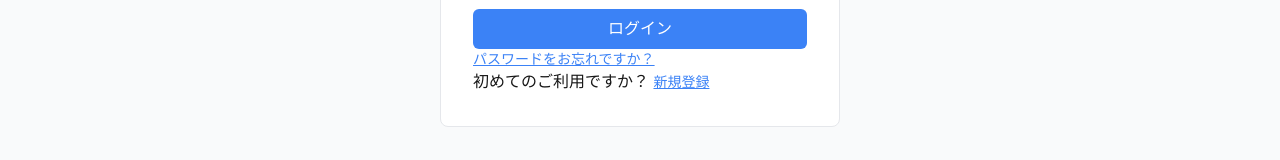
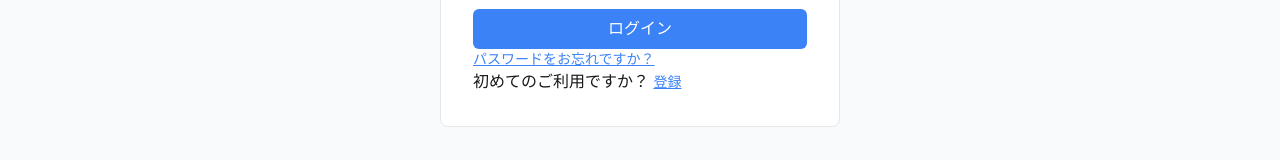
Before and after one commit to polweb/polygon-web, a Next.js app in the folder pol-web/: page /login in a window 1280 px wide. Shown: the part 529-689 px from the top of the page. Built offline with nearby package versions, Linux system fonts and the light colour scheme; no server answers.

Commit message:
ページ変更

```diff
--- a/pol-web/app/login/page.tsx
+++ b/pol-web/app/login/page.tsx
@@ -1,31 +1,25 @@
 // app/login/page.tsx
 "use client";
-
 import { useState } from "react";
 import { signInWithEmailAndPassword } from "firebase/auth";
 import { auth } from "@/libs/firebase";
 import { useRouter } from "next/navigation";
 import styles from "./login.module.css";
-
 export default function LoginPage() {
   const [email, setEmail] = useState("");
   const [password, setPassword] = useState("");
   const [keepLoggedIn, setKeepLoggedIn] = useState(false);
   const [error, setError] = useState("");
   const router = useRouter();
-
   const handleSubmit = async (e: React.FormEvent) => {
     e.preventDefault();
     setError("");
-
     // メールパターンチェック（uから始まり@st.pu-toyama.ac.jpで終わる）
     const allowedPattern = /^[ut]\d{6}@st\.pu-toyama\.ac\.jp$/;
     if (!allowedPattern.test(email)) {
       setError("このメールアドレスではログインできません。");
       return;
     }
-
-
     try {
       await signInWithEmailAndPassword(auth, email, password);
       alert("ログインに成功しました。");
@@ -35,7 +29,6 @@ export default function LoginPage() {
       setError("ログインに失敗しました。");
     }
   };
-
   return (
     <div className={styles.container}>
       <div className={styles.card}>
@@ -72,22 +65,11 @@ export default function LoginPage() {
           <button type="submit" className={styles.button}>ログイン</button>
         </form>
         <div>
-          <p
-          className={styles.link}
-          onClick={() => router.push("/reset-password")}
-          >
-            パスワードをお忘れですか？
-          </p>
+          <p className={styles.link}>パスワードをお忘れですか？</p>
         </div>
         <div>
           <p>
-            初めてのご利用ですか？{" "}
-            <span
-            className={styles.link}
-            onClick={() => router.push("/signup")}
-            >
-              新規登録
-            </span>
+            初めてのご利用ですか？ <span className={styles.link}>登録</span>
           </p>
         </div>
       </div>
```
